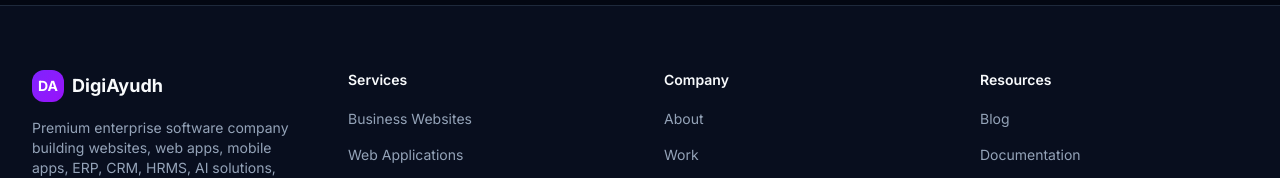
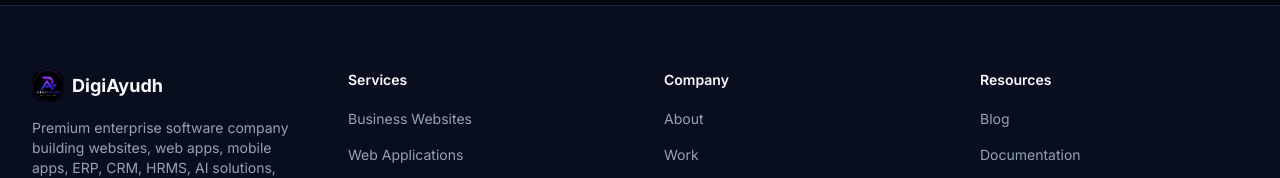
Before and after one commit to ayushnarware/DigiAyuDh, a React (Vite) app: page / in a window 1280 px wide. Shown: the part 7601-7779 px from the top of the page. Built offline with nearby package versions, Linux system fonts and the light colour scheme; no server answers.

Commit message:
feat: replace logo icon with image in public footer
Updated the footer logo from text to an image for better branding.

Co-authored-by: Ayush Narware <152053797+ayushnarware@users.noreply.github.com>

```diff
--- a/src/features/public/components/public-footer.tsx
+++ b/src/features/public/components/public-footer.tsx
@@ -10,9 +10,13 @@ export function PublicFooter() {
         <div className="grid gap-12 sm:grid-cols-2 lg:grid-cols-4">
           <div>
             <Link to="/" className="flex items-center gap-2">
-              <div className="flex size-8 items-center justify-center rounded-lg bg-gradient-to-br from-violet-600 to-purple-600 text-sm font-bold text-white">
-                DA
-              </div>
+              <div className="flex size-8 items-center justify-center rounded-lg">
+            <img
+              src="/DigiAyudhlogo.jpeg"
+              alt="DigiAyudh Logo"
+              className="h-8 w-8 rounded-lg object-cover"
+            />
+          </div>
               <span className="text-lg font-bold">{APP_CONFIG.name}</span>
             </Link>
             <p className="mt-4 text-sm text-muted-foreground">{APP_CONFIG.description}</p>
```
